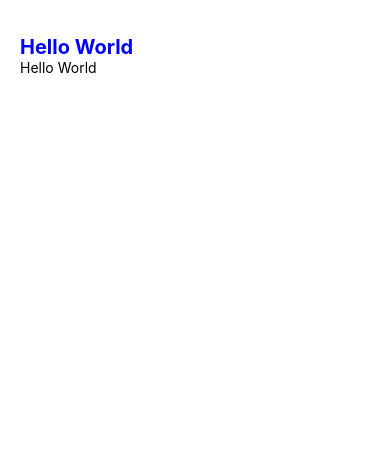
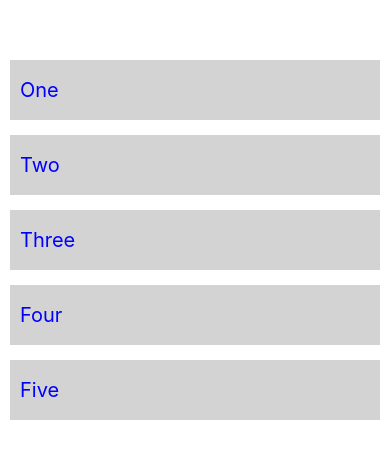
Before and after one commit to champseo2017/reactNative02, a React Native app in the folder HelloApp/: screen / in a window 390 px wide. Shown: the top 458 px of the page. Built offline with nearby package versions, Linux system fonts and the light colour scheme.

Commit message:
- การแสดง items ในแนวตั้ง หรือ column

```diff
--- a/HelloApp/App.js
+++ /dev/null
@@ -1,40 +0,0 @@
-import React from 'react';
-
-import {
-  View,
-  Text,
-  StyleSheet,
-  Platform
-} from 'react-native';
-
-import commonStyles from './src/styles/common-styles'
-
-const App = () => {
-
-  /*
-    การใช้ Flexbox ร่วมกับ React Native
-    - flexDirection React Native ค่าดีฟอลต์คือ column เรียงจากบนลงล่าง
-
-    - container ชั้นนอกสุดหรือกรอบหน้าจอ
-      - ควรกำหนดเป็น flex:1 เพื่อให้มีขนาดเต็มจอ
-
-    - หากจะเรียงข้อมูลแต่ละรายการ (items) จากบน
-    ลงล่าง กำหนด flexDirection:'column'
-    ให้กับ container หรือไม่กำหนดเลยเพราะเป็นค่าดีฟอลต์สำหรับ react native
-
-    - เรียงจากซ้ายไปขวา ให้กำหนด flexDirection: 'row' กรณีนี้ต้องระบุเสมอ
-
-  */
-
-  return (
-    <View style={commonStyles.container}>
-
-      <Text style={commonStyles.textTitle}>Hello World</Text>
-
-      <Text>Hello World</Text>
-
-    </View>
-  );
-};
-
-export default App;
--- a/HelloApp/index.js
+++ b/HelloApp/index.js
@@ -3,7 +3,7 @@
  */
 
 import {AppRegistry} from 'react-native';
-import App from './App';
+import App from './src/App';
 import {name as appName} from './app.json';
 
 AppRegistry.registerComponent(appName, () => App);
--- /dev/null
+++ b/HelloApp/src/App.js
@@ -0,0 +1,18 @@
+import React from 'react';
+
+import {View, Text, StyleSheet, Platform} from 'react-native';
+
+import commonStyles from './styles/common-styles';
+import ColumnItems from './components/column-items';
+
+const App = () => {
+  /*
+    - การแสดง items ในแนวตั้ง หรือ column เหมาะสำหรับกรณีที่ความกว้างของ
+    แต่ละรายการ (items) มีขนาดเท่ากับหน้าจอ หรือ แสดงแถวล่ะ 1 รายการนั่นเอง
+
+  */
+
+  return <ColumnItems />;
+};
+
+export default App;
--- /dev/null
+++ b/HelloApp/src/components/column-items.js
@@ -0,0 +1,52 @@
+import React from 'react'
+
+import {
+  View,
+  Text,
+  StyleSheet
+} from 'react-native'
+
+const ColumnItems = () => {
+
+  const items = ['One', "Two", "Three", "Four", "Five"]
+
+  return (
+    <View style={styles.container}>
+      {
+        items.map((items, i) => {
+          return (
+            <View key={i} style={styles.items}>
+              <Text style={styles.text}>{items}</Text>
+            </View>
+          )
+        })
+      }
+    </View>
+  )
+
+
+
+}
+
+const styles = StyleSheet.create({
+  container: {
+    flex: 1,
+    flexDirection: 'column', // default
+    // alignItems: 'stretch' // ขยายเต็มความกว้าง default
+    marginTop: 50,
+    padding: 10
+  },
+  items: {
+    height: 60,
+    backgroundColor: 'lightgray',
+    justifyContent: 'center', // เนื้อหากึ่งกลาง (บน-ล่าง)
+    marginBottom: 15,
+    paddingLeft: 10,
+  },
+  text: {
+    color: 'blue',
+    fontSize: 20
+  }
+})
+
+export default ColumnItems
```
